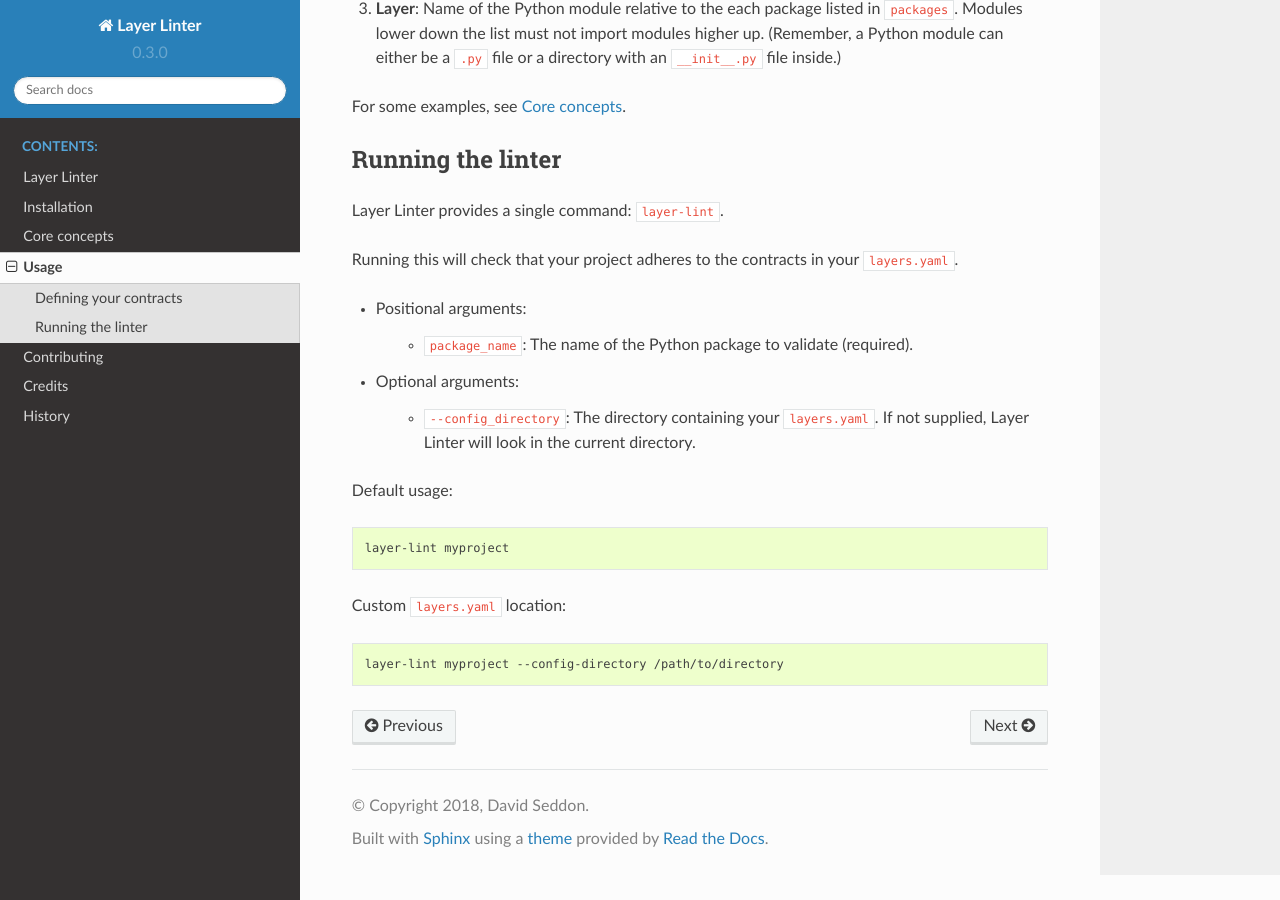
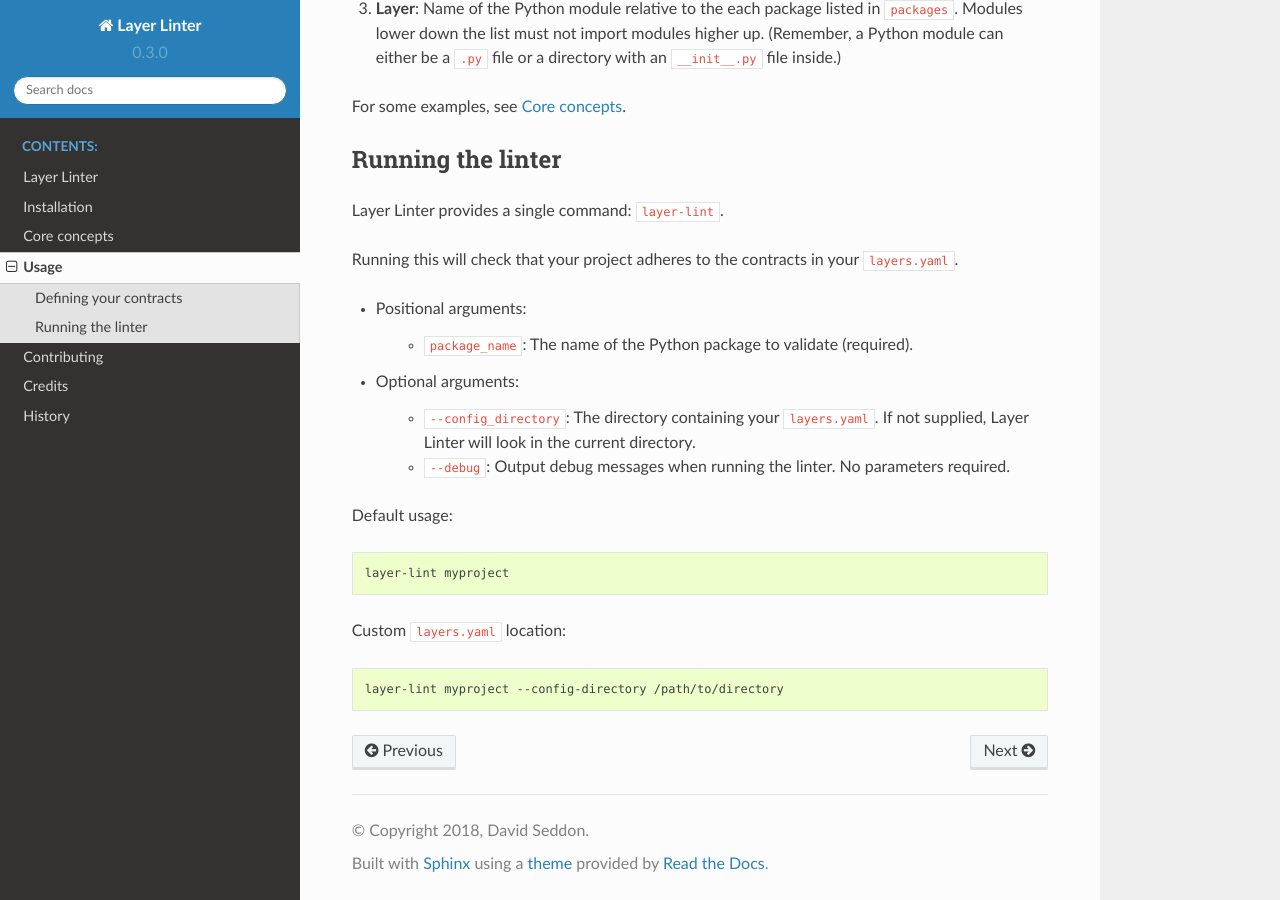
Before and after one commit to seddonym/layer_linter, a Sphinx documentation site: the page built from docs/usage.rst, in a window 1280 px wide and 900 px high, scrolled down 644 px. Built offline with Sphinx 7.4.7 and the Read the Docs theme 2.0.0, drawn with Linux system fonts in a browser that asks for light colours.

Commit message:
Add docs for debug parameter

```diff
--- a/docs/usage.rst
+++ b/docs/usage.rst
@@ -48,6 +48,7 @@ Running this will check that your project adheres to the contracts in your ``lay
 
     - ``--config_directory``: The directory containing your ``layers.yaml``. If not
       supplied, Layer Linter will look in the current directory.
+    - ``--debug``: Output debug messages when running the linter. No parameters required.
 
 Default usage:
 
```
